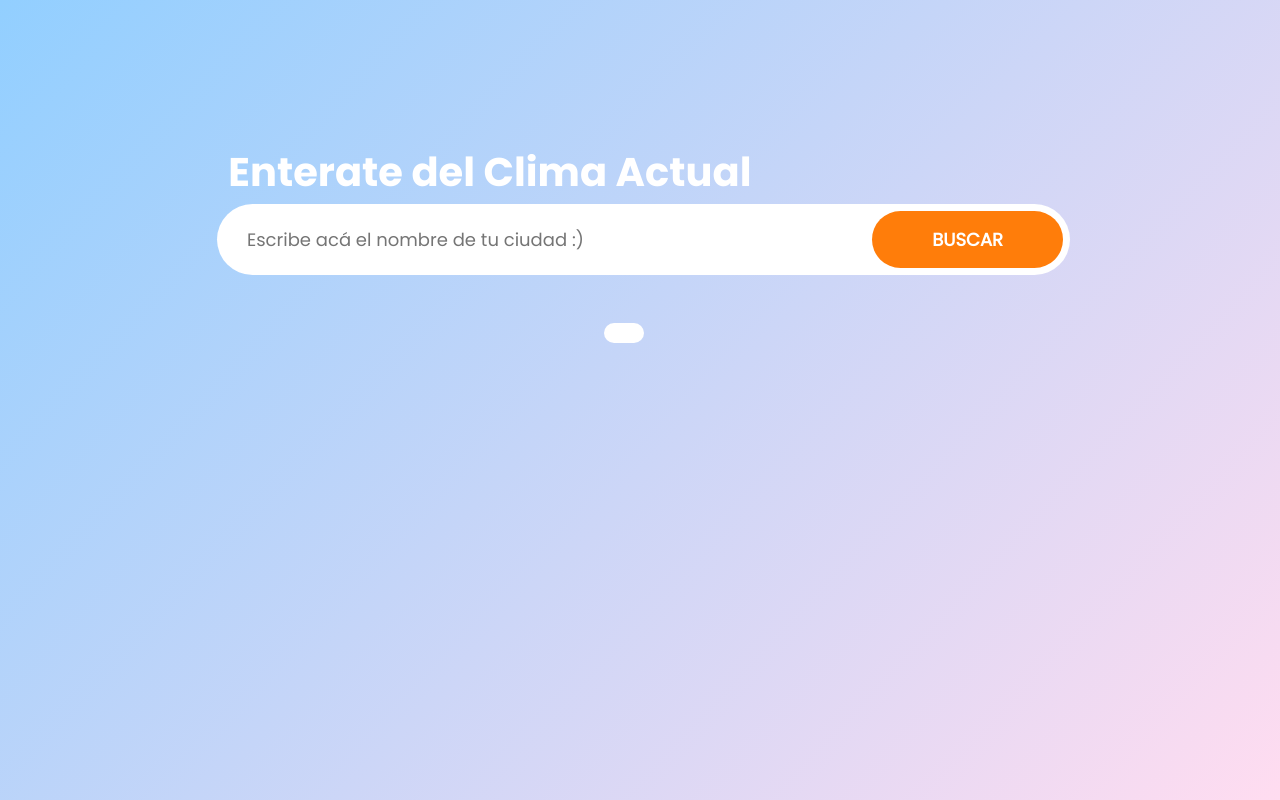
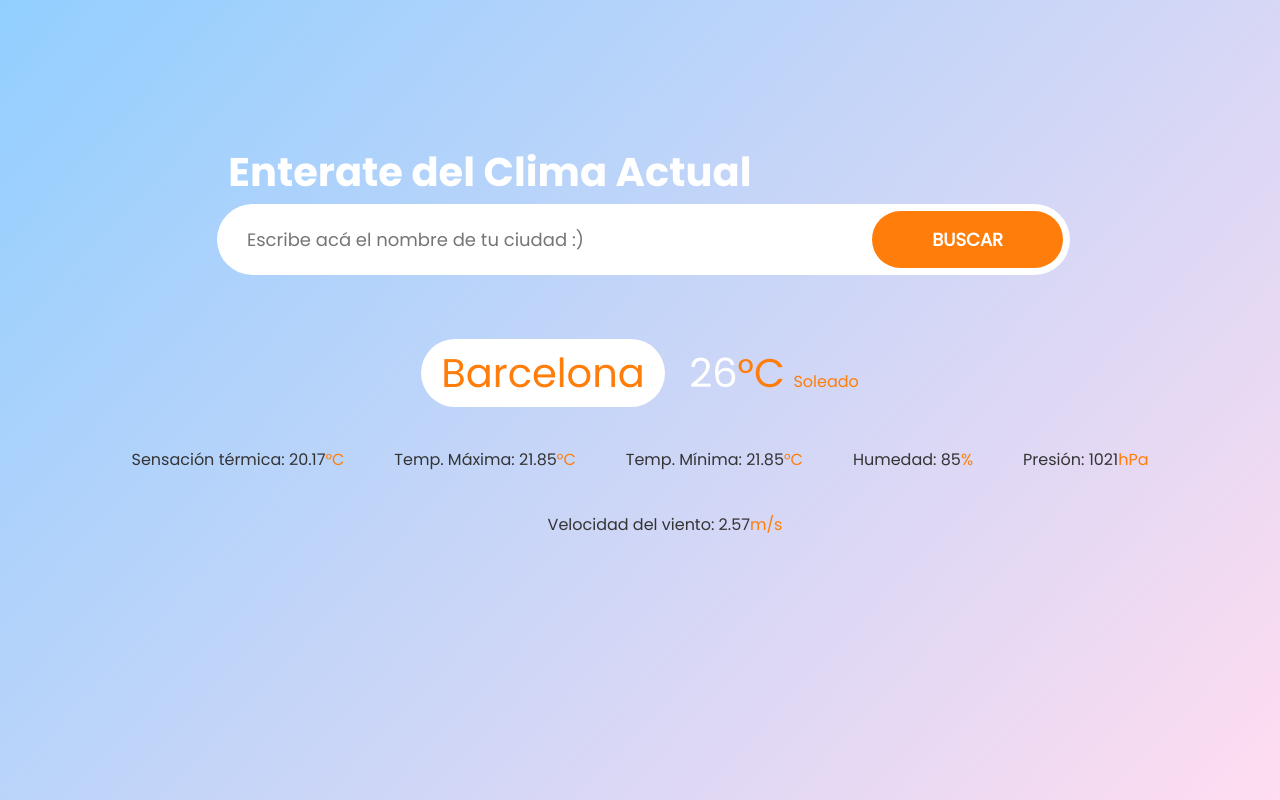
Before and after one commit to ali5to/app-del-clima-tp1-pwa, a plain HTML site: page index.html in a window 1280 px wide. Drawn offline with nearby package versions, Linux system fonts and the light colour scheme.

Commit message:
Add fixed "results"

```diff
--- a/index.html
+++ b/index.html
@@ -26,21 +26,21 @@
                     <div class="row justify-content-center align-items-center">
                         <div class="div-principal">
 
-                                <h2 class="nameCity d-inline-block"></h2>
-                                <p class="temp d-inline-block"></p>
+                                <h2 class="nameCity d-inline-block">Barcelona</h2>
+                                <p class="temp d-inline-block">26<span>°C</span></p>
                                 <div class="iconWeather d-inline-block"></div>
-                                <p class="desc d-inline-block"></p>
+                                <p class="desc d-inline-block">Soleado</p>
 
                         </div>
                     </div>
 
                     <div class="row justify-content-center align-items-center">
-                            <p class="d-inline-block sensaTerm"></p>
-                            <p class="d-inline-block ml-50 tempMax"></p>
-                            <p class="d-inline-block ml-50 tempMin"></p>
-                            <p class="d-inline-block ml-50 humedad"></p>
-                            <p class="d-inline-block ml-50 presionAt"></p>
-                            <p class="d-inline-block ml-50 velocidadViento"></p>
+                            <p class="d-inline-block sensaTerm">Sensación térmica: 20.17<span>°C</span></p>
+                            <p class="d-inline-block ml-50 tempMax">Temp. Máxima: 21.85<span>°C</span></p>
+                            <p class="d-inline-block ml-50 tempMin">Temp. Mínima: 21.85<span>°C</span></p>
+                            <p class="d-inline-block ml-50 humedad">Humedad: 85<span>%</span></p>
+                            <p class="d-inline-block ml-50 presionAt">Presión: 1021<span>hPa</span></p>
+                            <p class="d-inline-block ml-50 velocidadViento">Velocidad del viento: 2.57<span>m/s</span></p>
                     </div>
 
                 </section>
--- a/main.js
+++ b/main.js
@@ -32,8 +32,8 @@ button.addEventListener('click', function(){
 
         nameCity.innerHTML = nameValue;
         temp.innerHTML = tempValue +'<span>°C</span>';
-        tempMax.innerHTML = 'Temp. Maxima: '+ tempMaxValue+'<span>°C</span>';
-        tempMin.innerHTML = 'Temp. Minima: '+ tempMinValue+'<span>°C</span>';
+        tempMax.innerHTML = 'Temp. Máxima: '+ tempMaxValue+'<span>°C</span>';
+        tempMin.innerHTML = 'Temp. Mínima: '+ tempMinValue+'<span>°C</span>';
         desc.innerHTML = descValue;
         iconWeather.innerHTML = '<img src="http://openweathermap.org/img/wn/'+iconValue+'@2x.png"' + ' alt="' + descValue +'">';
 
```
